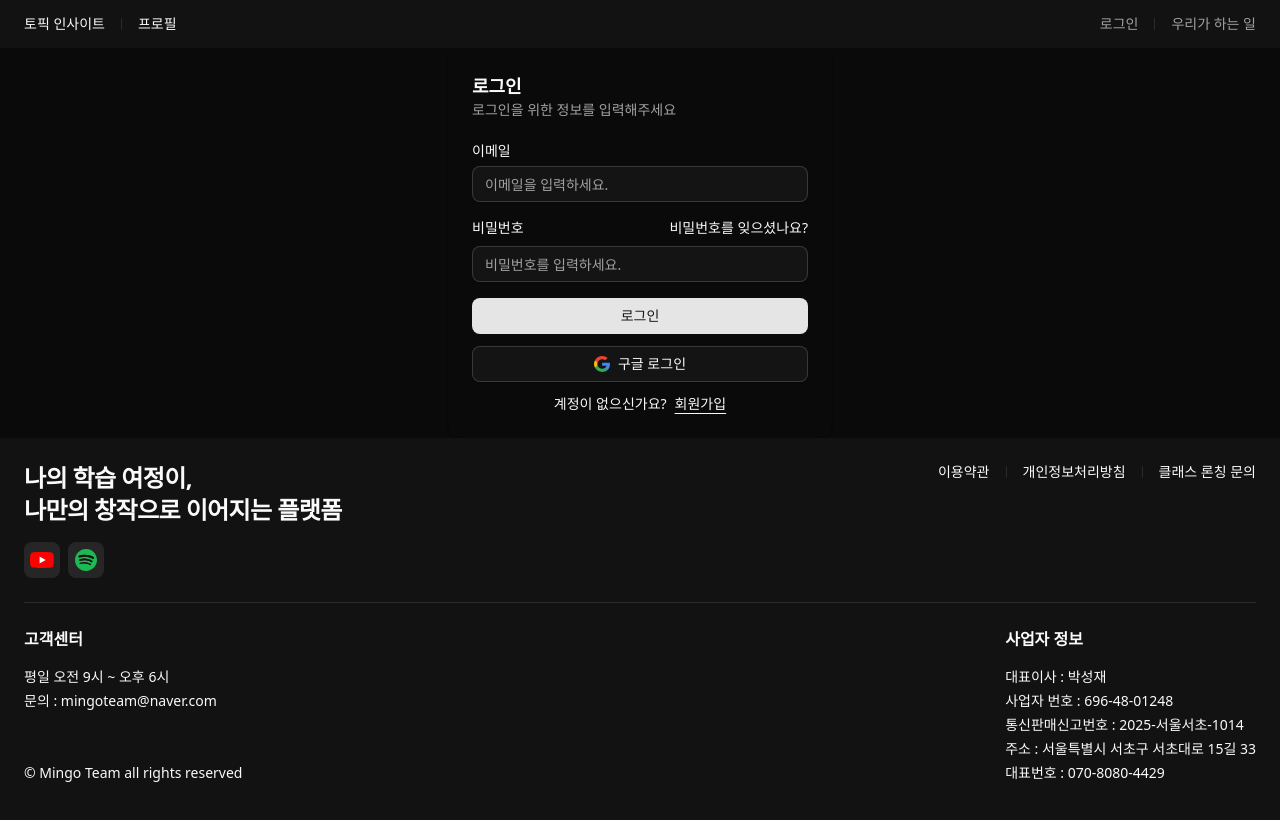
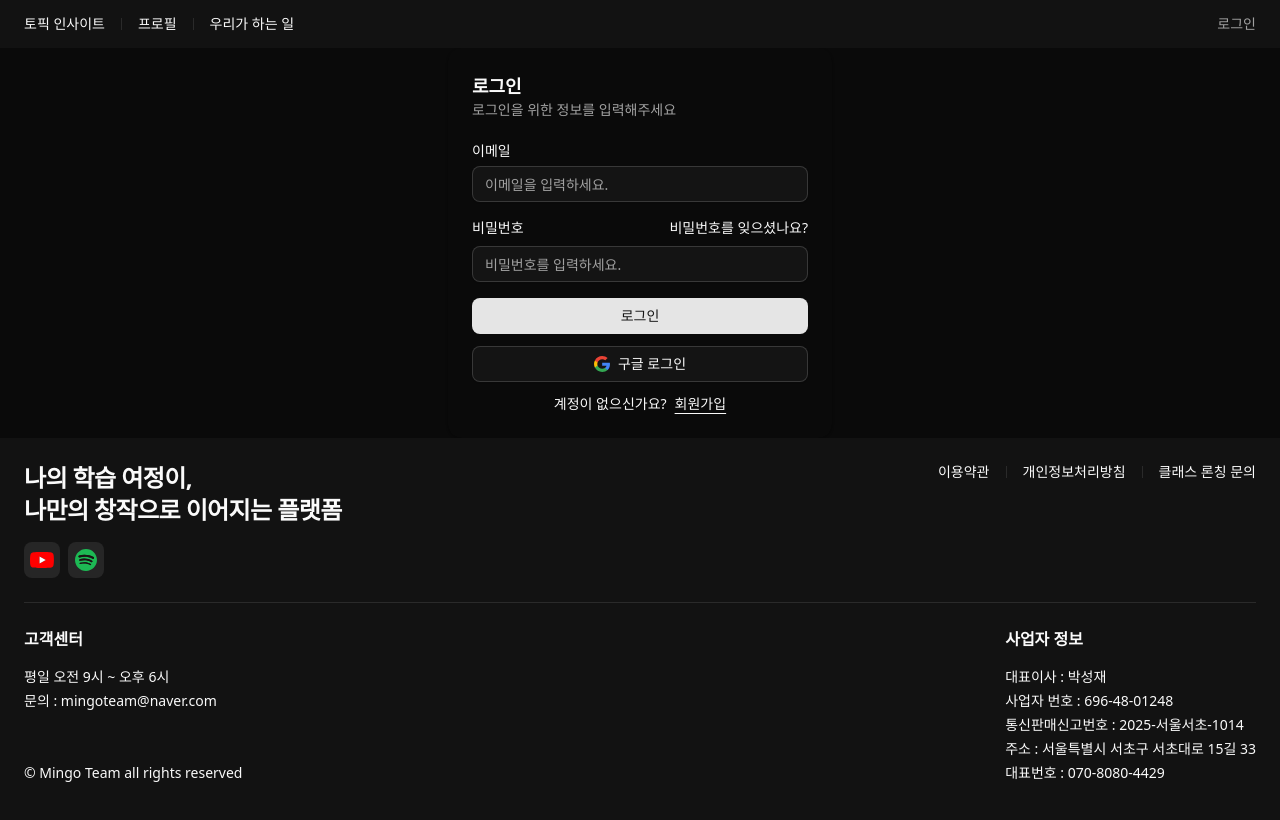
Before and after one commit to 9diin/oz-coding, a React (Vite) app in the folder react-topic/: page /sign-in in a window 1280 px wide. Shown: the top 820 px of the page. Built offline with nearby package versions, Linux system fonts and the light colour scheme.

Commit message:
[feature] Zustand 스토어를 활용한 로그인 유저 정보 저장 테스트

```diff
--- a/react-topic/package.json
+++ b/react-topic/package.json
@@ -33,7 +33,8 @@
         "sonner": "^2.0.7",
         "tailwind-merge": "^3.4.0",
         "tailwindcss": "^4.1.17",
-        "zod": "^4.1.12"
+        "zod": "^4.1.12",
+        "zustand": "^5.0.8"
     },
     "devDependencies": {
         "@eslint/js": "^9.39.1",
--- a/react-topic/src/components/common/AppHeader.tsx
+++ b/react-topic/src/components/common/AppHeader.tsx
@@ -1,7 +1,12 @@
 import { NavLink } from "react-router";
 import { Separator } from "../ui";
+import { useAuthStore } from "@/store/auth";
 
 function AppHeader() {
+    // const user = useAuthStore((state) => state.user);
+    // const reset = useAuthStore((state) => state.reset);
+    const { user, reset } = useAuthStore();
+
     return (
         <header className="fixed z-20 w-full h-12 min-h-12 flex items-center justify-center bg-[#121212] px-6">
             <div className="w-full max-w-[1328px] h-full flex items-center justify-between">
@@ -10,15 +15,23 @@ function AppHeader() {
                     <NavLink to={"/"}>토픽 인사이트</NavLink>
                     <Separator orientation="vertical" className="h-3!" />
                     <NavLink to={"/user/:id/profile"}>프로필</NavLink>
+                    <Separator orientation="vertical" className="h-3!" />
+                    <NavLink to={"/"}>우리가 하는 일</NavLink>
                 </div>
                 <div className="flex items-center gap-4">
-                    <NavLink to={"/sign-in"} className="text-neutral-400 hover:text-white duration-300">
-                        로그인
-                    </NavLink>
-                    <Separator orientation="vertical" className="h-3!" />
-                    <NavLink to={"/"} className="text-neutral-400 hover:text-white duration-300">
-                        우리가 하는 일
-                    </NavLink>
+                    {user ? (
+                        <div className="flex items-center gap-4">
+                            <span>{user.email}</span>
+                            <Separator orientation="vertical" className="h-3!" />
+                            <span className="cursor-pointer" onClick={reset}>
+                                로그아웃
+                            </span>
+                        </div>
+                    ) : (
+                        <NavLink to={"/sign-in"} className="text-neutral-400 hover:text-white duration-300">
+                            로그인
+                        </NavLink>
+                    )}
                 </div>
             </div>
         </header>
--- a/react-topic/src/pages/auth/sign-in.tsx
+++ b/react-topic/src/pages/auth/sign-in.tsx
@@ -7,6 +7,7 @@ import { toast } from "sonner";
 import { zodResolver } from "@hookform/resolvers/zod";
 import { useForm } from "react-hook-form";
 import { z } from "zod";
+import { useAuthStore } from "@/store/auth";
 
 const formSchema = z.object({
     email: z.email("올바른 형식의 이메일 주소를 입력해주세요."),
@@ -24,6 +25,7 @@ function SignIn() {
         },
     });
     const navigate = useNavigate();
+    const setUser = useAuthStore((state) => state.setUser);
 
     // 일반 로그인
     const onSubmit = async (values: z.infer<typeof formSchema>) => {
@@ -41,9 +43,17 @@ function SignIn() {
                 return;
             }
 
+            console.log("user: ", user);
+            console.log("session: ", session);
+
             // user와 session 두 값 모두 null이 아닐 경우에만 로그인이 완료되었음을 의미
             if (user && session) {
                 // 로그인 성공 시,
+                setUser({
+                    id: user.id,
+                    email: user.email,
+                    role: user.role,
+                });
                 toast.success("로그인을 완료하였습니다.");
                 navigate("/"); // => 메인 페이지로 리디렉션
             }
--- /dev/null
+++ b/react-topic/src/store/auth.ts
@@ -0,0 +1,19 @@
+import { create } from "zustand";
+
+interface User {
+    id: string;
+    email: string | undefined;
+    role: string | undefined;
+}
+
+interface AuthStore {
+    user: User | null;
+    setUser: (paramter: User | null) => void;
+    reset: () => void;
+}
+
+export const useAuthStore = create<AuthStore>((set) => ({
+    user: null,
+    setUser: (newUser: User | null) => set({ user: newUser }),
+    reset: () => set({ user: null }), // Zustand 상태 초기화
+}));
```
Also changed, not shown: 1 other file (tests, documents, lock files or other folders).
